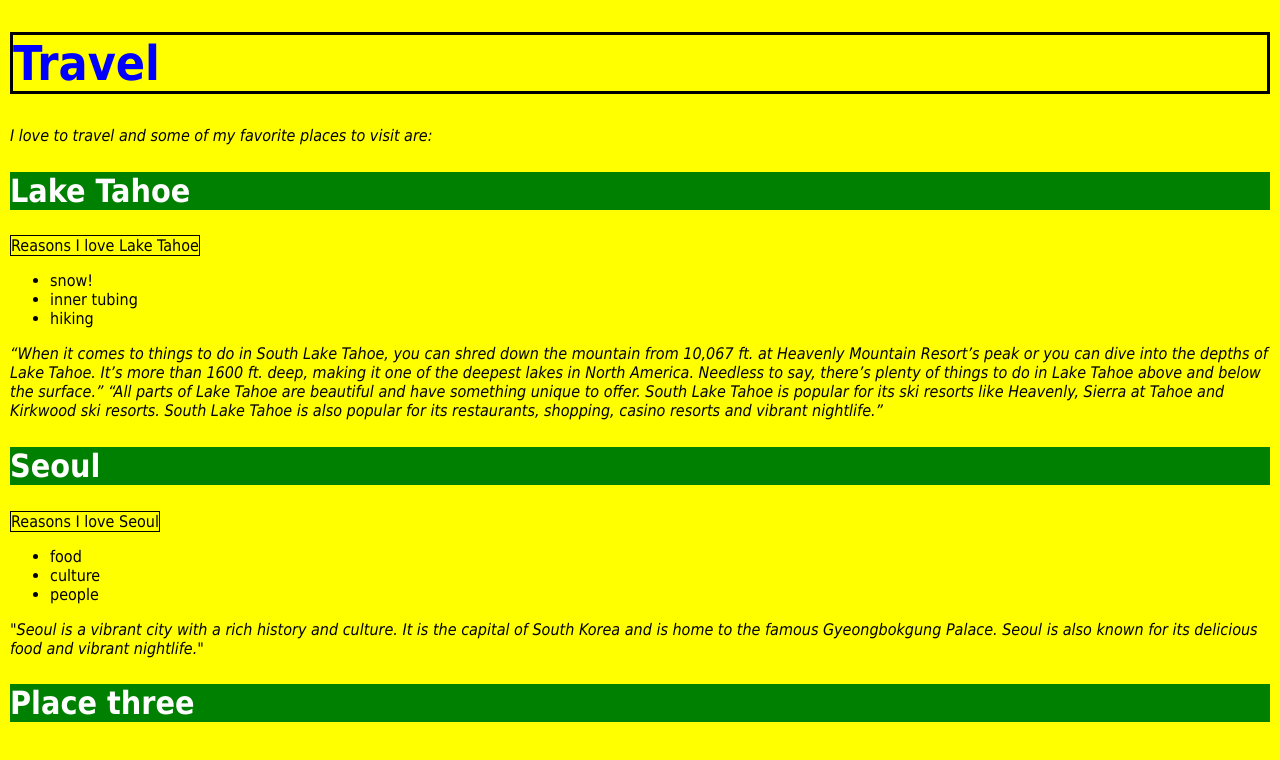
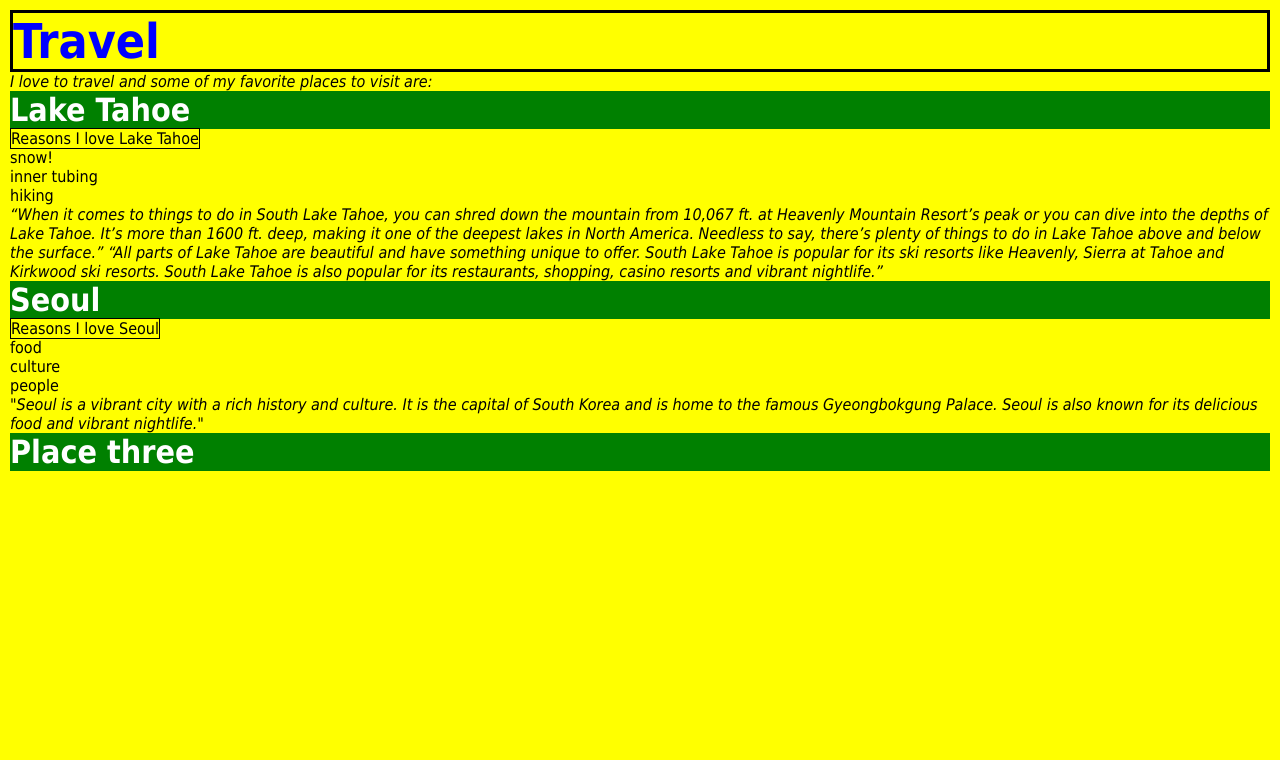
Before and after one commit to dongsub0918/test_css_inclass_wk2, a plain HTML site: page index.html in a window 1280 px wide. Drawn offline with Linux system fonts and the light colour scheme.

```diff
--- a/index.html
+++ b/index.html
@@ -4,7 +4,7 @@
     <meta charset="UTF-8" />
     <meta http-equiv="X-UA-Compatible" content="IE=edge" />
     <meta name="viewport" content="width=device-width, initial-scale=1.0" />
-    <!-- <link rel="stylesheet" href="css/html5reset.css" /> -->
+    <link rel="stylesheet" href="css/html5reset.css" />
     <link rel="stylesheet" href="css/style.css" />
     <title>Travel</title>
   </head>
```
